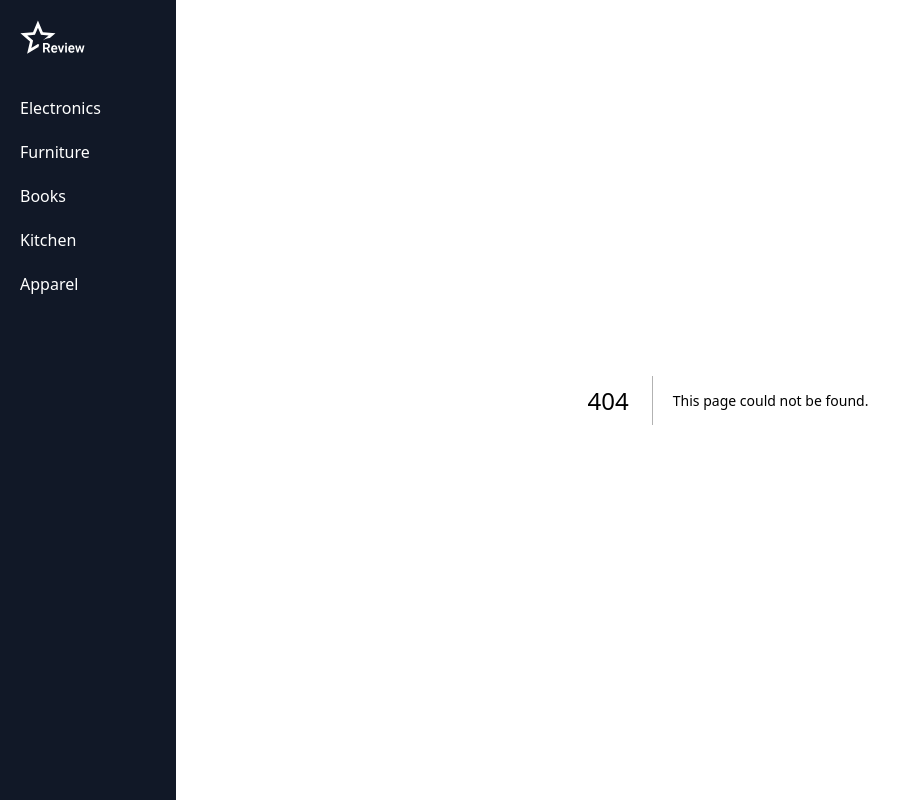
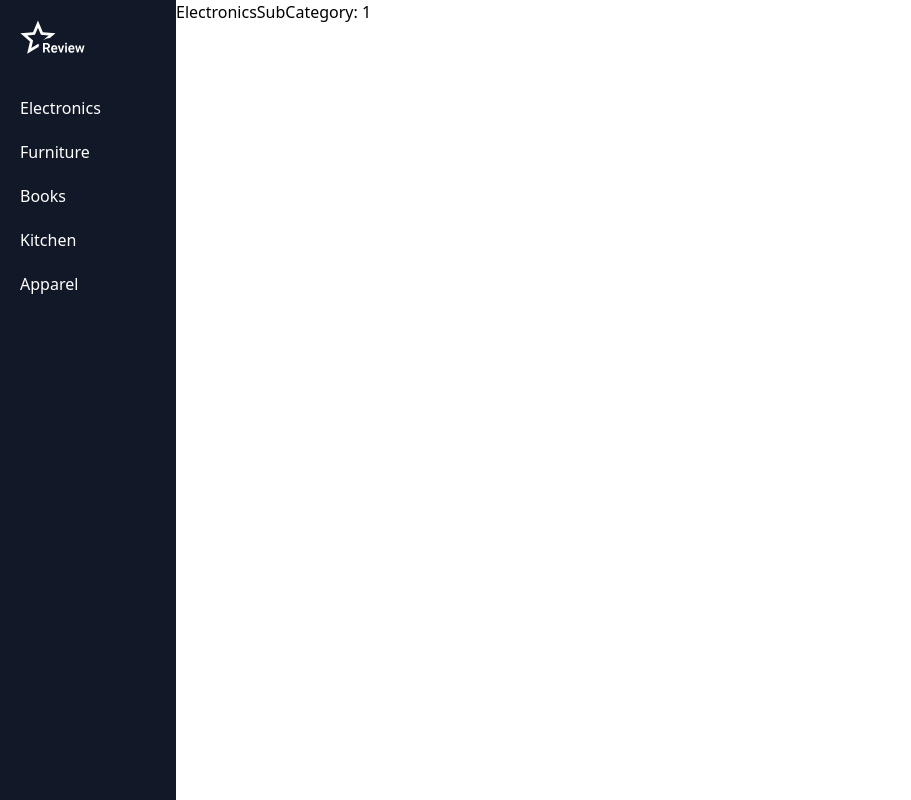
Before and after one commit to WeiWeiWe/nextjs13-typescript-tailwindcss, a Next.js app: page /electronics/1 in a window 1280 px wide. Before the commit this address had no page. Shown: the whole page, without its empty margins (0-911 px from the left). Built offline with nearby package versions, Linux system fonts and the light colour scheme.

Commit message:
20231007 - 1 - use client.

```diff
--- /dev/null
+++ b/app/electronics/[subCategory]/page.tsx
@@ -0,0 +1,20 @@
+'use client';
+
+import { NextPage } from 'next';
+import { useEffect } from 'react';
+
+interface IProps {
+  params: { subCategory: string };
+}
+
+const ElectronicsSubCategory: NextPage<IProps> = ({ params }) => {
+  const { subCategory } = params;
+
+  useEffect(() => {
+    document.title = subCategory;
+  }, []);
+
+  return <div>ElectronicsSubCategory: {subCategory}</div>;
+};
+
+export default ElectronicsSubCategory;
```
